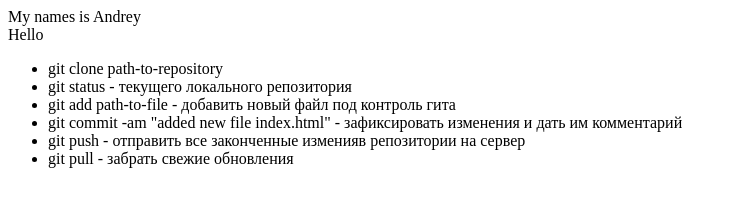
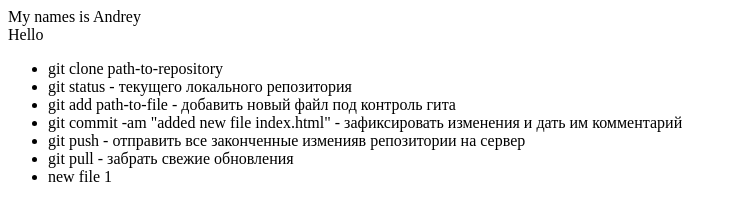
Before and after one commit to A4D4S4/git-lesson, a plain HTML site: page index.html in a window 1280 px wide. Shown: the whole page, without its empty margins (0-737 px from the left). Drawn offline with Linux system fonts and the light colour scheme.

Commit message:
added new file

```diff
--- a/index.html
+++ b/index.html
@@ -9,5 +9,6 @@
         <li>git commit -am "added new file index.html" - зафиксировать изменения и дать им комментарий</li>
         <li>git push - отправить все законченные изменияв репозитории на сервер</li>
         <li>git pull - забрать свежие обновления</li>
+        <li>new file 1</li>
     </ul>
 </div>
```
